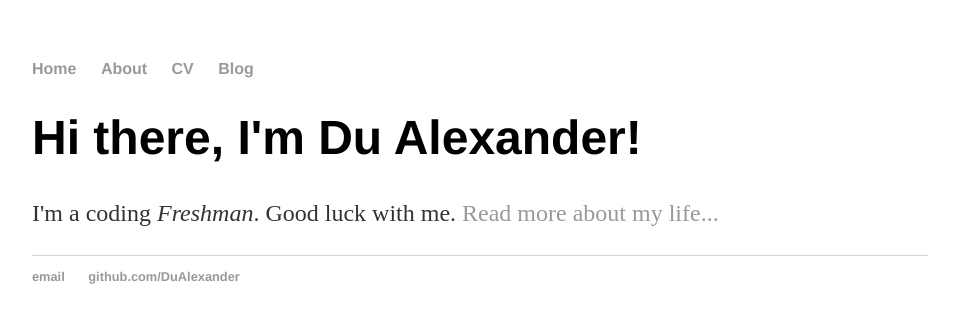
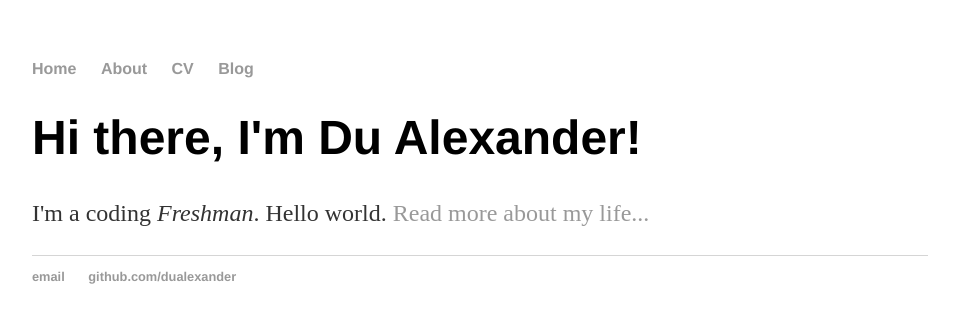
Before and after one commit to AlexanderBakerChris/DuAlexander.github.io, a Jekyll site: the page built from index.html, in a window 1280 px wide. Shown: the top 323 px of the page, without its empty margins (160-1119 px from the left). Built offline with Jekyll 4.4.1, drawn with Linux system fonts in a browser that asks for light colours; Markdown is read by kramdown in place of the engine named in the settings.

Commit message:
Update default.html

```diff
--- a/_layouts/default.html
+++ b/_layouts/default.html
@@ -15,15 +15,14 @@
 	    		</ul>
 			</nav>
 			<div class="container">
-    		<div class="blurb">
-        		<h1>Hi there, I'm Du Alexander!</h1>
-				<p>I'm a coding <em>Freshman</em>. Good luck with me. <a href="/about">Read more about my life...</a></p>
-    		</div><!-- /.blurb -->
+
+			{{ content }}
+
 			</div><!-- /.container -->
 			<footer>
 	    		<ul>
 	        		<li><a href="mailto:dudusuper_nick@126.com">email</a></li>
-        		<li><a href="https://github.com/DuAlexander">github.com/DuAlexander</a></li>
+	        		<li><a href="https://github.com/dualexander">github.com/dualexander</a></li>
 				</ul>
 			</footer>
 		</body>
```
Also changed, not shown: other parts of _layouts/default.html (+1 -1 lines). Lines whose indentation alone changed are shown as unchanged.
